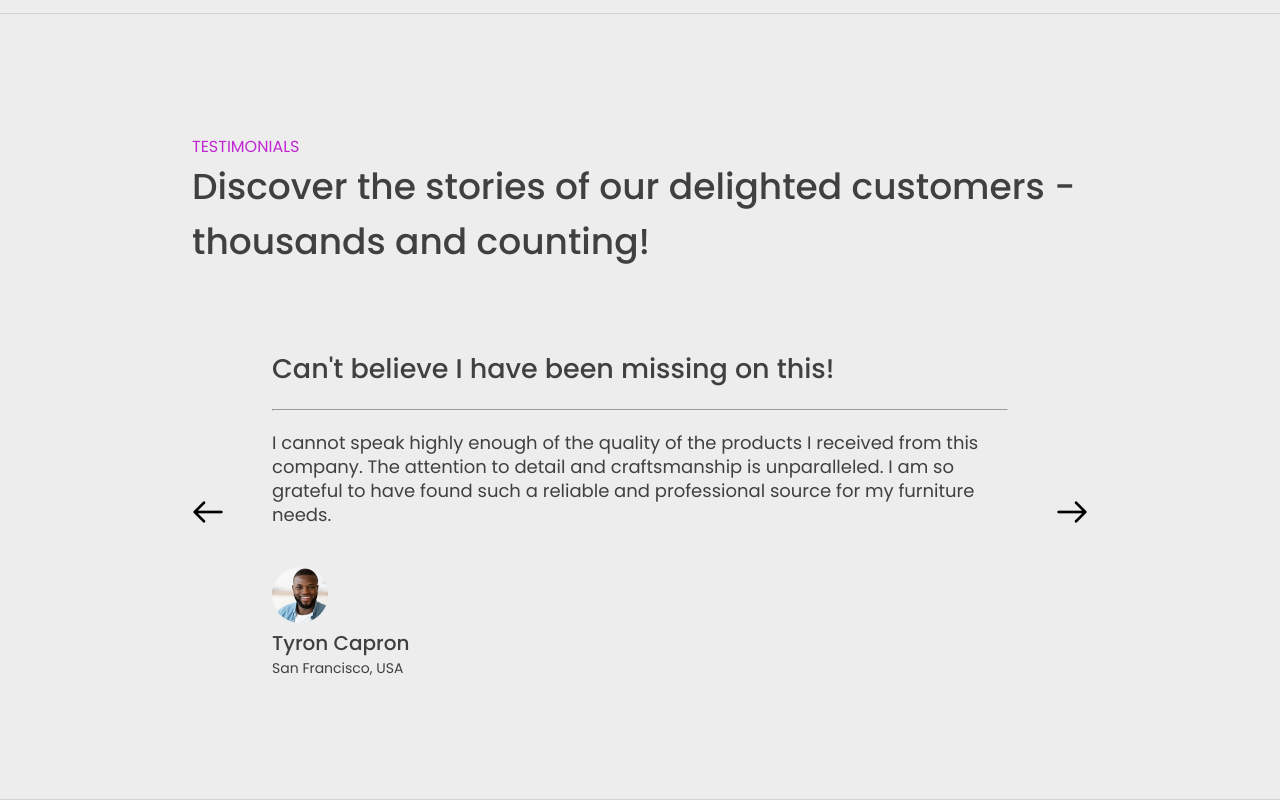
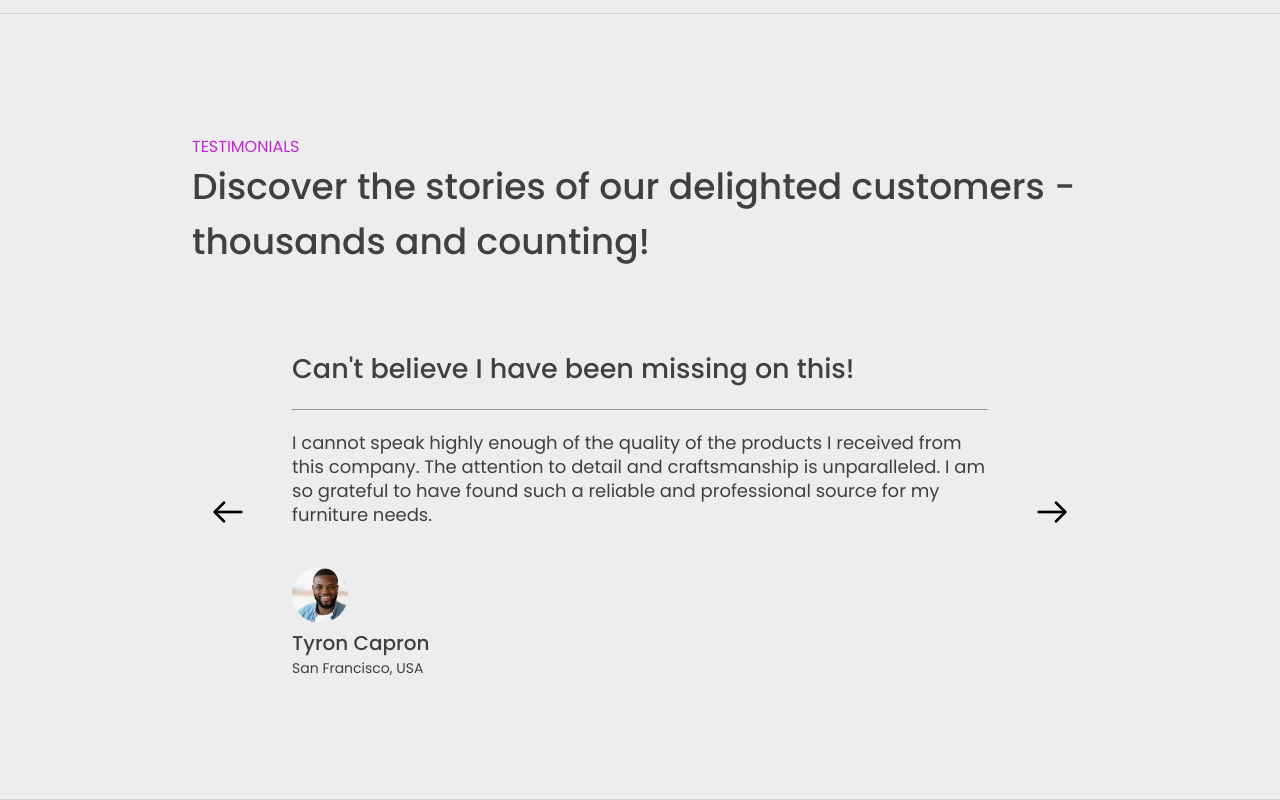
Before and after one commit to dariojularic/x-shopper-dream-e-commerce, a React (Vite) app: page / in a window 1280 px wide. Shown: the part 3110-3910 px from the top of the page. Built offline with nearby package versions, Linux system fonts and the light colour scheme; no server answers.

Commit message:
Add style

```diff
--- a/src/pages/Home/components/Testimonials.css
+++ b/src/pages/Home/components/Testimonials.css
@@ -5,7 +5,7 @@
 
 .testimonials-container {
   display: flex;
-
+  padding: 0 2rem
 }
 
 .arrow-container {
```
